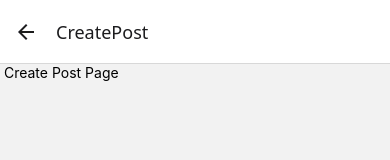
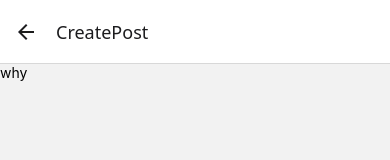
Before and after one commit to dudu020908/myFirstProject, a React Native app: screen /CreatePost in a window 390 px wide. Shown: the top 160 px of the page. Built offline with nearby package versions, Linux system fonts and the light colour scheme.

Commit message:
250327 commit

```diff
--- a/App.tsx
+++ b/App.tsx
@@ -1,11 +1,6 @@
-import { StatusBar } from "expo-status-bar";
-import { Button, StyleSheet, Text, View } from "react-native";
-import Home from "./Screens/Home";
 import MainStack from "./stacks/MainStack";
 import { NavigationContainer } from "@react-navigation/native";
-import CreatePost from "./Screens/CreatePost";
 import { createStackNavigator } from "@react-navigation/stack";
-import MyTabs from "./stacks/MyTabs";
 
 const Stack = createStackNavigator();
 
--- a/Screens/CreatePost.tsx
+++ b/Screens/CreatePost.tsx
@@ -1,8 +1,38 @@
-import { View, Text } from "react-native";
+import { useEffect, useState } from "react";
+import { View, Text, Alert } from "react-native";
+import styled from "styled-components";
+import LoadingScreen from "./LoadingScreen";
+const Container = styled(View)`
+  background-color: tomato;
+  flex: 0.5;
+`;
+const PageTitle = styled(Text)`
+  font-size: 24px;
+`;
+//state는 'useState' 라는 Hook을 이용해 만듬
 export default () => {
-  return (
-    <View>
-      <Text> Create Post Page</Text>
-    </View>
+  //갤러리에서 사진 불러오는 함수
+
+  //로딩인경우 LoadingScreen, 끝나면 현재 Page
+  const [loading, setLoding] = useState(true);
+  const getMyPhotos = () => {
+    Alert.alert("사진을 불러오는중!");
+    //내 갤러리에서 사진 불러오기
+    setLoding(false);
+  };
+  //현재 페이지 접속 시, 1번 실행되는 Hook
+  useEffect(() => {
+    //3초후에 사진불러오기 실행
+    setTimeout(() => {
+      getMyPhotos();
+    }, 3000);
+  }, []);
+
+  return loading ? (
+    <LoadingScreen />
+  ) : (
+    <Container>
+      <PageTitle>why</PageTitle>
+    </Container>
   );
 };
--- a/Screens/Home.tsx
+++ b/Screens/Home.tsx
@@ -1,15 +1,13 @@
 import { useNavigation } from "@react-navigation/native";
-import { StatusBar } from "expo-status-bar";
+import { NativeStackNavigationProp } from "@react-navigation/native-stack";
 import { Alert, Button, StyleSheet, Text, View } from "react-native";
-import CreatePost from "./CreatePost";
-
+import { MainStackScreenList } from "../stacks/MainStack";
 export default function Home() {
   //0. Initialized
   // Hook:
-  const navi = useNavigation();
+  const navi = useNavigation<NativeStackNavigationProp<MainStackScreenList>>();
   //A. Logic Process
   const goToPage = () => {
-    Alert.alert("페이지 이동..!");
     navi.navigate("CreatePost");
   };
   //B. Page UI Rendering
--- /dev/null
+++ b/Screens/LoadingScreen.tsx
@@ -0,0 +1,17 @@
+import { ActivityIndicator, View } from "react-native";
+import styled from "styled-components";
+
+const Container = styled(View)`
+  flex: 1;
+  background-color: white;
+  justify-content: center;
+  align-items: center;
+`;
+
+export default () => {
+  return (
+    <Container>
+      <ActivityIndicator size={"large"} />
+    </Container>
+  );
+};
--- a/package.json
+++ b/package.json
@@ -12,6 +12,7 @@
     "@react-native-masked-view/masked-view": "0.3.2",
     "@react-navigation/bottom-tabs": "^7.3.1",
     "@react-navigation/native": "^7.0.15",
+    "@react-navigation/native-stack": "^7.3.3",
     "@react-navigation/stack": "^7.1.2",
     "expo": "~52.0.37",
     "expo-status-bar": "~2.0.1",
@@ -19,7 +20,8 @@
     "react-native": "0.76.7",
     "react-native-gesture-handler": "~2.20.2",
     "react-native-safe-area-context": "4.12.0",
-    "react-native-screens": "~4.4.0"
+    "react-native-screens": "~4.4.0",
+    "styled-components": "^6.1.16"
   },
   "devDependencies": {
     "@babel/core": "^7.25.2",
--- a/stacks/MainStack.tsx
+++ b/stacks/MainStack.tsx
@@ -1,9 +1,15 @@
 import { createStackNavigator, Header } from "@react-navigation/stack";
 import CreatePost from "../Screens/CreatePost";
-import Home from "../Screens/Home";
 import MyTabs from "./MyTabs";
+
+// MainStack 에 등록된 Screen 리스트(type)
+export type MainStackScreenList = {
+  /*Screen 이름 : 전달하려는 data */
+  MyTabs: undefined;
+  CreatePost: undefined;
+};
 //Stack을 사용하기위한 Navigation 컴포넌트
-const Stack = createStackNavigator();
+const Stack = createStackNavigator<MainStackScreenList>();
 export default () => {
   //1. Stack.Navigator로 관리하길 원하는 Screen 감싸기
   return (
--- a/stacks/MyTabs.tsx
+++ b/stacks/MyTabs.tsx
@@ -1,8 +1,6 @@
 import { createBottomTabNavigator } from "@react-navigation/bottom-tabs";
 import Home from "../Screens/Home";
-import CreatePost from "../Screens/CreatePost";
 import ProFile from "../Screens/ProFile";
-import MainStack from "./MainStack";
 //하단 Tab을 위한 TabNavigator 컴포넌트 생성
 const Tab = createBottomTabNavigator();
 
--- /dev/null
+++ b/types.ts
@@ -0,0 +1,5 @@
+// types.ts
+export type RootStackParamList = {
+  MyTabs: undefined;
+  CreatePost: undefined;
+};
```
Also changed, not shown: 1 other file (tests, documents, lock files or other folders).
